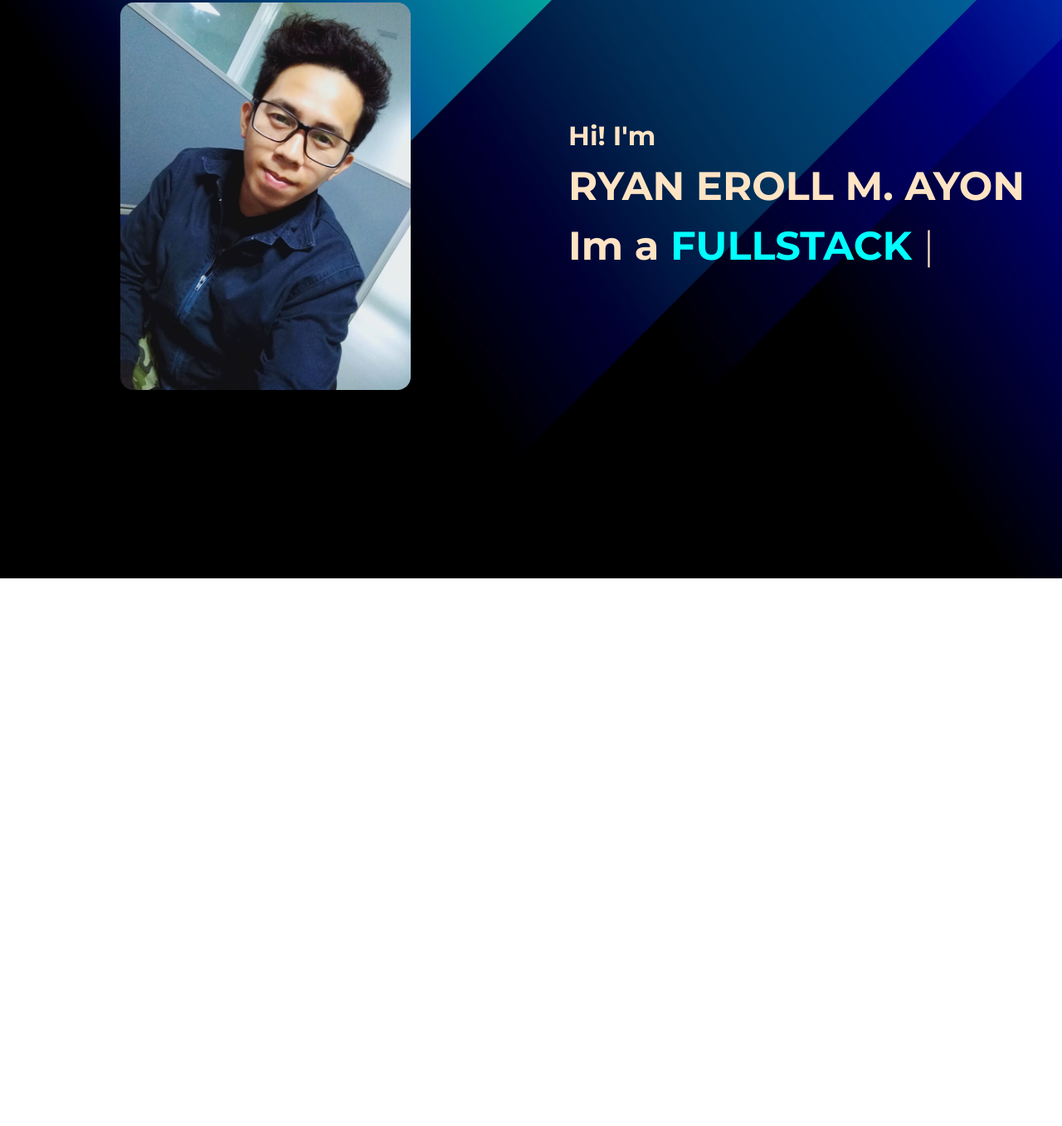
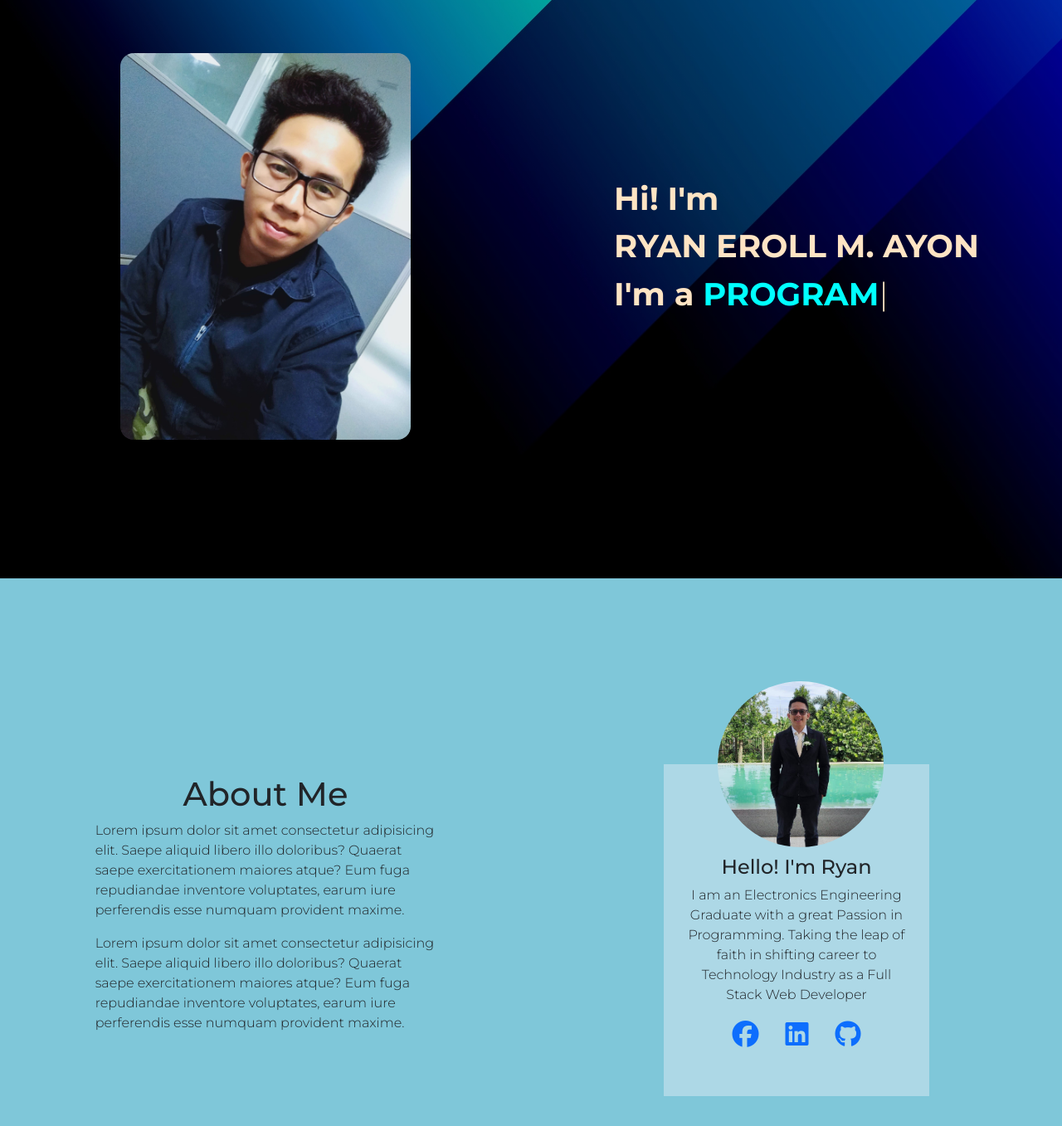
Before and after one commit to ryaneroll28/Portfoliov2, a website: page index.html in a window 1280 px wide. Shown: the part 103-1460 px from the top of the page at 83% size. Before the commit the page ends 800 px from the top, so only its background shows below. Drawn offline with nearby package versions, Linux system fonts and the light colour scheme.

Commit message:
Added Second Section Format

```diff
--- a/index.css
+++ b/index.css
@@ -20,20 +20,24 @@
   color: beige;
 }
 
+.nav-link:hover {
+  color: aqua !important;
+}
+
 .hi-text {
-  font-size: 2rem;
+  font-size: 3vw;
   font-weight: 700;
   color: bisque;
 }
 
 .name-text {
-  font-size: 3rem;
+  font-size: 3vw;
   font-weight: 700;
   color: bisque;
 }
 
 .prof-text {
-  font-size: 3rem;
+  font-size: 3vw;
   font-weight: 700;
   color: bisque;
 }
@@ -42,3 +46,30 @@
   color: aqua;
   font-weight: 700;
 }
+
+.section-2 {
+  background-color: #7fc7d9;
+}
+
+.rectangle {
+  width: 20rem;
+  height: 25rem;
+  background-color: lightblue;
+  position: relative;
+}
+
+.imgCircle {
+  width: 200px;
+  height: 200px;
+  background: url('./images/profpic.jpg') no-repeat center center;
+  background-size: cover;
+  border-radius: 50%;
+  position: absolute;
+  top: -100px;
+  right: 55px;
+  /* Adjust this value to change the overlap */
+}
+
+/* Card */
+
+/* Card */
--- a/index.html
+++ b/index.html
@@ -31,7 +31,7 @@
   <body>
     <!-- NAVBAR -->
     <div class="firstPage vh-100 img-fluid">
-      <nav class="navbar navbar-expand-lg navbar-light">
+      <nav class="navbar navbar-expand-lg navbar-light fixed-top">
         <div class="container-fluid">
           <a class="navbar-brand d-flex justify-content-md-center" href="#"
             ><img class="img-fluid" width="80" src="./images/devrye.png" alt=""
@@ -50,19 +50,19 @@
           <div class="collapse navbar-collapse" id="navbarNav">
             <ul class="navbar-nav ms-auto">
               <li class="nav-item">
-                <a class="nav-link" href="#">Home</a>
+                <a class="nav-link ms-3" href="#">Home</a>
               </li>
               <li class="nav-item">
-                <a class="nav-link" href="#">About</a>
+                <a class="nav-link ms-3" href="#">About</a>
               </li>
               <li class="nav-item">
-                <a class="nav-link" href="#">Projects</a>
+                <a class="nav-link ms-3" href="#">Projects</a>
               </li>
               <li class="nav-item">
-                <a class="nav-link" href="#">Tools</a>
+                <a class="nav-link ms-3" href="#">Tools</a>
               </li>
               <li class="nav-item">
-                <a class="nav-link" href="#">Contact Me</a>
+                <a class="nav-link ms-3" href="#">Contact Me</a>
               </li>
             </ul>
           </div>
@@ -70,13 +70,13 @@
       </nav>
 
       <div class="container-fluid">
-        <div class="row justify-content-center">
+        <div class="row justify-content-center vh-100">
           <div
             class="col-md-6 d-flex justify-content-around align-items-center"
             data-aos="fade-in"
           >
             <img
-              class="rounded-4"
+              class="rounded-4 img-fluid"
               width="350"
               src="./images/pic2edited.jpg"
               alt=""
@@ -91,7 +91,7 @@
               <span class="hi-text">Hi! I'm</span>
               <span class="name-text">RYAN EROLL M. AYON</span>
               <span class="prof-text"
-                >Im a <span class="auto-type"></span
+                >I'm a <span class="auto-type"></span
               ></span>
             </div>
           </div>
@@ -100,9 +100,48 @@
     </div>
     <!-- NAVBAR -->
     <!-- Section2 -->
-    <div class="container-fluid">
-      <div class="row">
-        <div class="col"></div>
+    <div class="section-2 container-fluid vh-100">
+      <div class="row vh-100">
+        <div
+          class="col-md-6 d-flex flex-column justify-content-center align-items-center"
+          data-aos=""
+        >
+          <h1>About Me</h1>
+          <p class="col-8" data-aos="fade-right">
+            Lorem ipsum dolor sit amet consectetur adipisicing elit. Saepe
+            aliquid libero illo doloribus? Quaerat saepe exercitationem maiores
+            atque? Eum fuga repudiandae inventore voluptates, earum iure
+            perferendis esse numquam provident maxime.
+          </p>
+          <p class="col-8" data-aos="fade-left">
+            Lorem ipsum dolor sit amet consectetur adipisicing elit. Saepe
+            aliquid libero illo doloribus? Quaerat saepe exercitationem maiores
+            atque? Eum fuga repudiandae inventore voluptates, earum iure
+            perferendis esse numquam provident maxime.
+          </p>
+        </div>
+
+        <div
+          class="col-md-6 d-flex flex-column justify-content-center align-items-center mt-5"
+          data-aos="slide-up"
+        >
+          <div
+            class="rectangle d-flex flex-column justify-content-center align-items-center"
+          >
+            <div class="imgCircle"></div>
+            <h4 class="mt-5">Hello! I'm Ryan</h4>
+            <p class="col-10 text-center">
+              I am an Electronics Engineering Graduate with a great Passion in
+              Programming. Taking the leap of faith in shifting career to
+              Technology Industry as a Full Stack Web Developer
+            </p>
+            <div class="d-flex mt-2">
+              <a href=""><i class="mx-3 fa-brands fa-facebook fa-2xl"></i></a
+              ><a href=""><i class="mx-3 fa-brands fa-linkedin fa-2xl"></i></a
+              ><a href=""><i class="mx-3 fa-brands fa-github fa-2xl"></i></a>
+            </div>
+          </div>
+        </div>
       </div>
     </div>
 
@@ -119,12 +158,13 @@
     <script>
       AOS.init({
         duration: 1200,
+        easing: 'ease-in-out',
       });
     </script>
     <script src="https://unpkg.com/typed.js@2.1.0/dist/typed.umd.js"></script>
     <script>
       var typed = new Typed('.auto-type', {
-        strings: ['FULLSTACK WEB DEVELOPER', 'ENGINEER', 'GAMER'],
+        strings: ['DEVELOPER', 'PROGRAMMER', 'ENGINEER', 'GAMER'],
         typeSpeed: 100,
         backSpeed: 100,
         loop: true,
```
